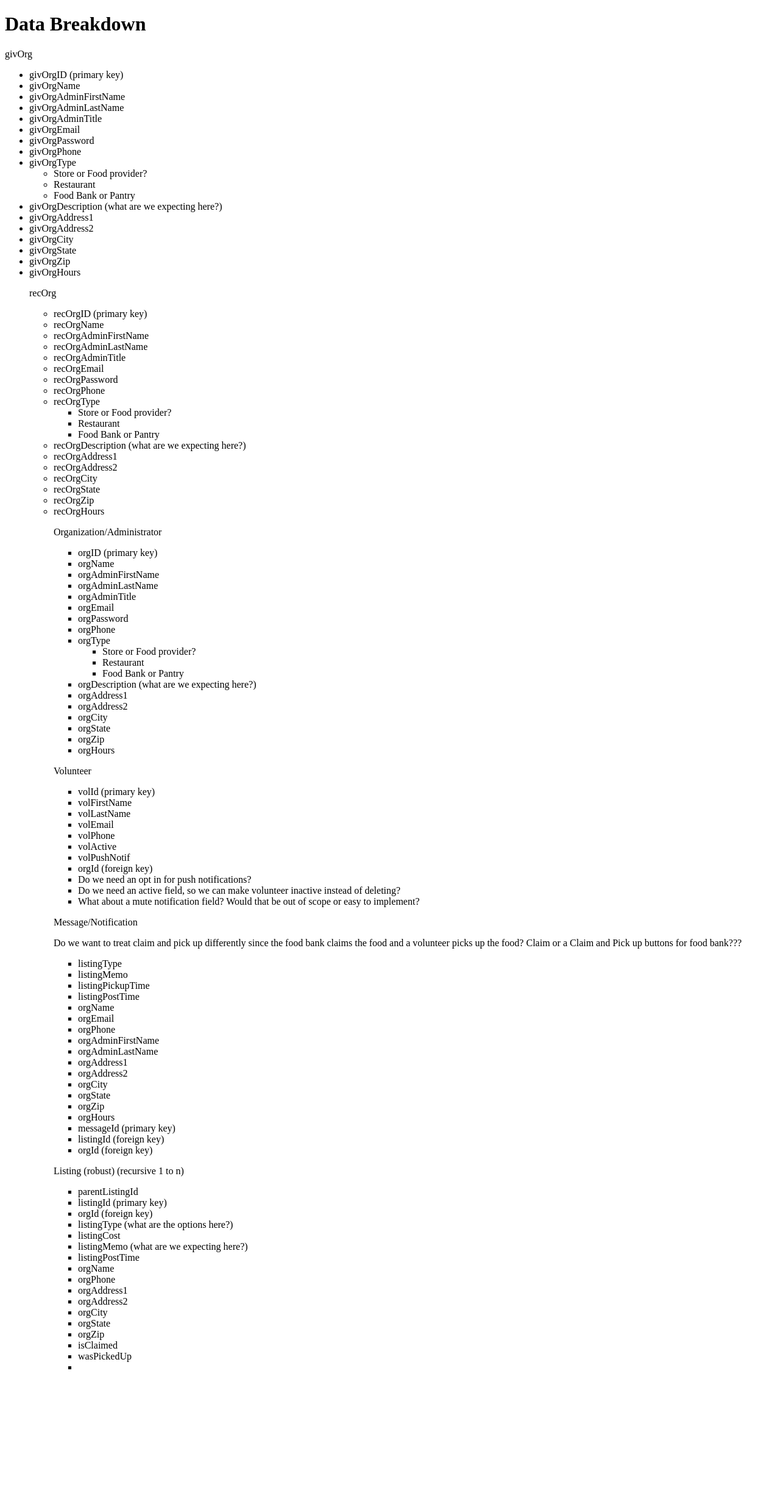
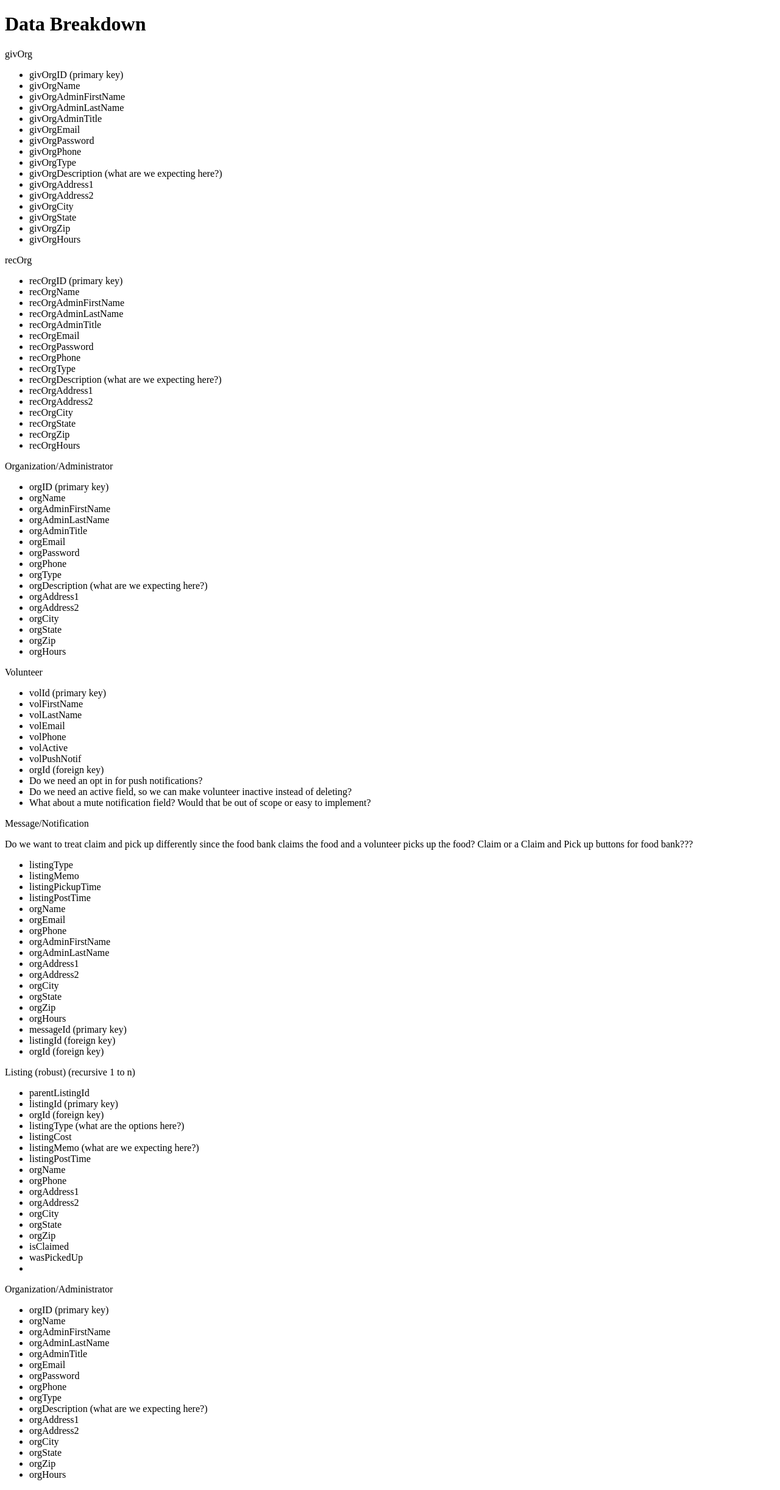
Before and after one commit to brbrown59/bread-basket, a PHP site: page /public_html/documentation/data-breakdown.php in a window 1280 px wide. Shown: the whole page at 61% size. Before the commit the page ends 2246 px from the top, so only its background shows below. Run offline with PHP 8.4, Linux system fonts and the light colour scheme.

Commit message:
minor edits

```diff
--- a/public_html/documentation/data-breakdown.php
+++ b/public_html/documentation/data-breakdown.php
@@ -17,11 +17,6 @@
 			<li>givOrgPassword</li>
 			<li>givOrgPhone</li>
 			<li>givOrgType</li>
-			<ul>
-				<li>Store or Food provider?</li>
-				<li>Restaurant</li>
-				<li>Food Bank or Pantry</li>
-			</ul>
 			<li>givOrgDescription (what are we expecting here?)</li>
 			<li>givOrgAddress1</li>
 			<li>givOrgAddress2</li>
@@ -29,6 +24,7 @@
 			<li>givOrgState</li>
 			<li>givOrgZip</li>
 			<li>givOrgHours</li>
+		</ul>
 		<p>recOrg</p>
 			<ul>
 				<li>recOrgID (primary key)</li>
@@ -40,11 +36,6 @@
 				<li>recOrgPassword</li>
 				<li>recOrgPhone</li>
 				<li>recOrgType</li>
-				<ul>
-					<li>Store or Food provider?</li>
-					<li>Restaurant</li>
-					<li>Food Bank or Pantry</li>
-				</ul>
 				<li>recOrgDescription (what are we expecting here?)</li>
 				<li>recOrgAddress1</li>
 				<li>recOrgAddress2</li>
@@ -52,6 +43,7 @@
 				<li>recOrgState</li>
 				<li>recOrgZip</li>
 				<li>recOrgHours</li>
+			</ul>
 		<p>Organization/Administrator</p>
 		<ul>
 			<li>orgID (primary key)</li>
@@ -63,11 +55,6 @@
 			<li>orgPassword</li>
 			<li>orgPhone</li>
 			<li>orgType</li>
-			 <ul>
-				 <li>Store or Food provider?</li>
-				 <li>Restaurant</li>
-				 <li>Food Bank or Pantry</li>
-			 </ul>
 			<li>orgDescription (what are we expecting here?)</li>
 			<li>orgAddress1</li>
 			<li>orgAddress2</li>
@@ -133,7 +120,25 @@
 			<li></li>
 		</ul>
 
-
+		<p>Organization/Administrator</p>
+		<ul>
+			<li>orgID (primary key)</li>
+			<li>orgName</li>
+			<li>orgAdminFirstName</li>
+			<li>orgAdminLastName</li>
+			<li>orgAdminTitle</li>
+			<li>orgEmail</li>
+			<li>orgPassword</li>
+			<li>orgPhone</li>
+			<li>orgType</li>
+			<li>orgDescription (what are we expecting here?)</li>
+			<li>orgAddress1</li>
+			<li>orgAddress2</li>
+			<li>orgCity</li>
+			<li>orgState</li>
+			<li>orgZip</li>
+			<li>orgHours</li>
+		</ul>
 
 	</body>
 </html>
```
